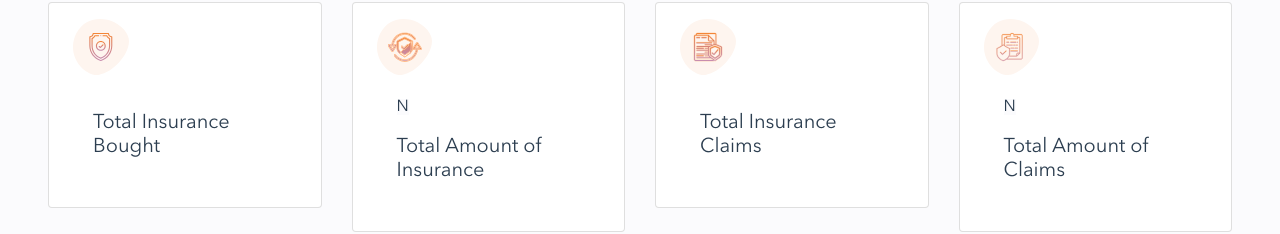
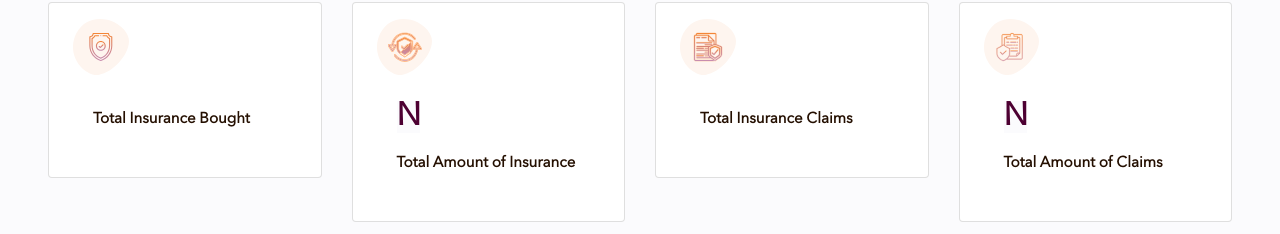
Before and after one commit to BernardObinna/insurance-dashboard, a Vue app: page /#/ in a window 1280 px wide. Shown: the part 223-457 px from the top of the page. Built offline with nearby package versions, Linux system fonts and the light colour scheme; no server answers.

Commit message:
made changes to the card

```diff
--- a/src/components/Cards.vue
+++ b/src/components/Cards.vue
@@ -6,11 +6,11 @@
         <div class="card w-100 px-4 py-3" style="width: 18rem;">
           <img :src="icons[index]" class="card-img-top bg-white h-25 w-25" alt="...">
           <div class="card-body bg-white">
-            <p class="card-text bg-white text-left">
+            <p class="card-text bg-white active-xl text-left">
               <span v-if="index % 2">N</span>
               {{card.amount}}
             </p>
-            <h5 class="card-title bg-white text-left">{{card.name}}</h5>
+            <h5 class="card-title bg-white active text-left">{{card.name}}</h5>
           </div>
         </div>
       </div>
--- a/src/styles/main.css
+++ b/src/styles/main.css
@@ -9,7 +9,7 @@
   -webkit-box-sizing: border-box;
           box-sizing: border-box;
   font-family: avenirNext;
-  background-color: #FBFBFD;
+  background-color: #fbfbfd;
 }
 
 .shadow {
@@ -36,6 +36,13 @@
   font-weight: 700;
   font-size: 15px;
   color: #240f00;
+}
+
+.active-xl {
+  font-size: 32px;
+  line-height: 44px;
+  letter-spacing: -0.8px;
+  color: #4d0032;
 }
 
 .active-lg {
--- a/src/styles/main.scss
+++ b/src/styles/main.scss
@@ -11,7 +11,7 @@
   box-sizing: border-box;
   font-family: avenirNext;
   // background-color: red;
-    background-color: #FBFBFD;
+  background-color: #fbfbfd;
 }
 
 .shadow {
@@ -23,13 +23,15 @@
 }
 
 .clippy {
-    clip-path: polygon(75% 0,
+  clip-path: polygon(
+    75% 0,
     100% 25%,
     100% 60%,
     100% 100%,
     25% 100%,
     0 75%,
-            0 0);
+    0 0
+  );
 
   // background-color: #00CB3C
 }
@@ -47,6 +49,13 @@
   font-weight: 700;
   font-size: 15px;
   color: #240f00;
+}
+
+.active-xl {
+  font-size: 32px;
+  line-height: 44px;
+  letter-spacing: -0.8px;
+  color: #4d0032;
 }
 
 .active-lg {
@@ -73,7 +82,7 @@
 }
 
 // .applications :nth-of-type(odd) *,
-.card ul>li.applications :nth-child(odd) {
+.card ul > li.applications :nth-child(odd) {
   // background-color: #F8F7F6;
   // background-color: blue;
 }
```
Also changed, not shown: 1 other file (tests, documents, lock files or other folders). Lines whose indentation alone changed are shown as unchanged.
